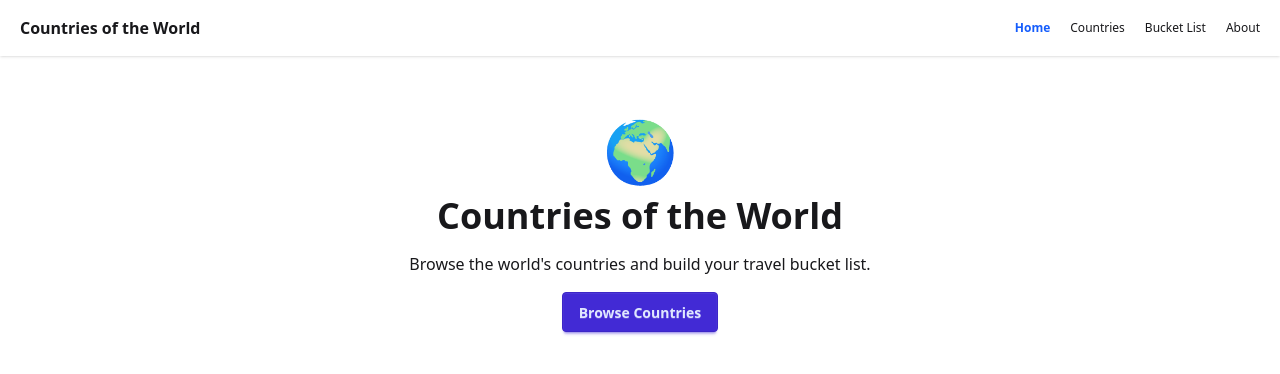
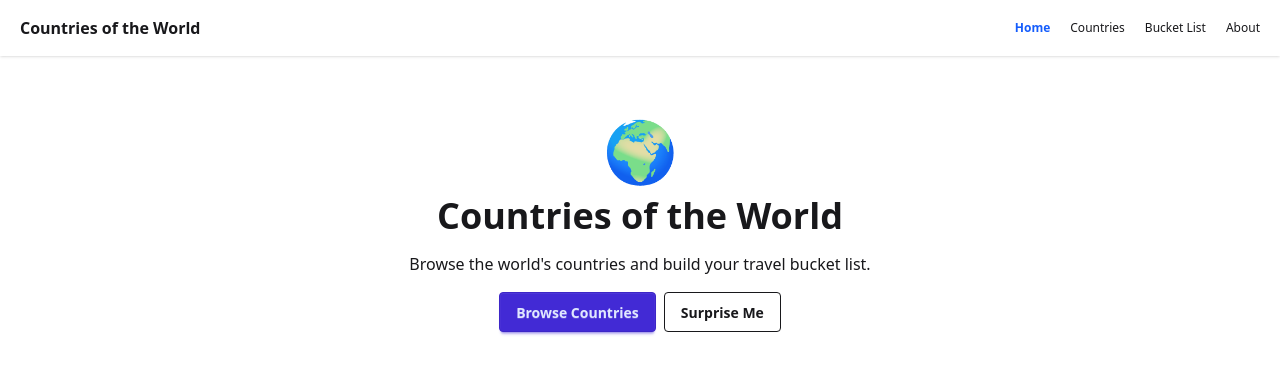
Before and after one commit to belarminoharie-Beatl3ss/lab-act-countries, a React (Vite) app: page / in a window 1280 px wide. Shown: the top 374 px of the page. Built offline with nearby package versions, Linux system fonts and the light colour scheme.

Commit message:
add Surprise Me button using useNavigate

```diff
--- a/src/pages/HomePage.jsx
+++ b/src/pages/HomePage.jsx
@@ -1,12 +1,26 @@
-import { Link } from "react-router";
+import { Link, useNavigate } from "react-router";
+import COUNTRIES from "../data/countries";
 
 const HomePage = () => {
+  const navigate = useNavigate();
+  const handleSurpriseMe = () => {
+    const random = COUNTRIES[Math.floor(Math.random() * COUNTRIES.length)];
+    navigate(`/countries/${random.code}`);
+  };
+
   return (
     <div className="max-w-2xl mx-auto text-center py-10 space-y-4">
       <div className="text-6xl">🌍</div>
       <h1 className="text-4xl font-bold">Countries of the World</h1>
       <p>Browse the world's countries and build your travel bucket list.</p>
-      <Link to="/countries" className="btn btn-primary">Browse Countries</Link>
+      <div className="flex gap-2 justify-center">
+        <Link to="/countries" className="btn btn-primary">Browse Countries
+        </Link>
+        <button className="btn btn-outline" onClick={handleSurpriseMe}>
+          Surprise Me
+        </button>
+      </div>
+
     </div>
   );
 };
```
